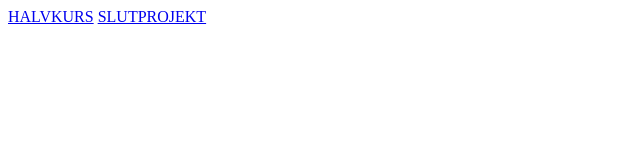
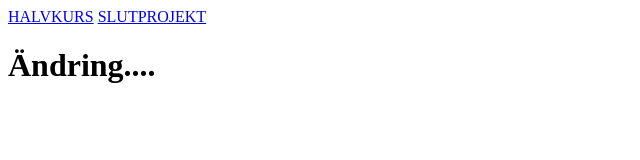
Before and after one commit to mrPefr/test3, a plain HTML site: page index.html in a window 1280 px wide. Shown: the whole page, without its empty margins (0-640 px from the left). Drawn offline with Linux system fonts and the light colour scheme.

Commit message:
Added to index

```diff
--- a/index.html
+++ b/index.html
@@ -14,7 +14,7 @@
 
     </nav>
 
-
+    <h1>Ändring....</h1>
 
 </body>
 </html>
```
